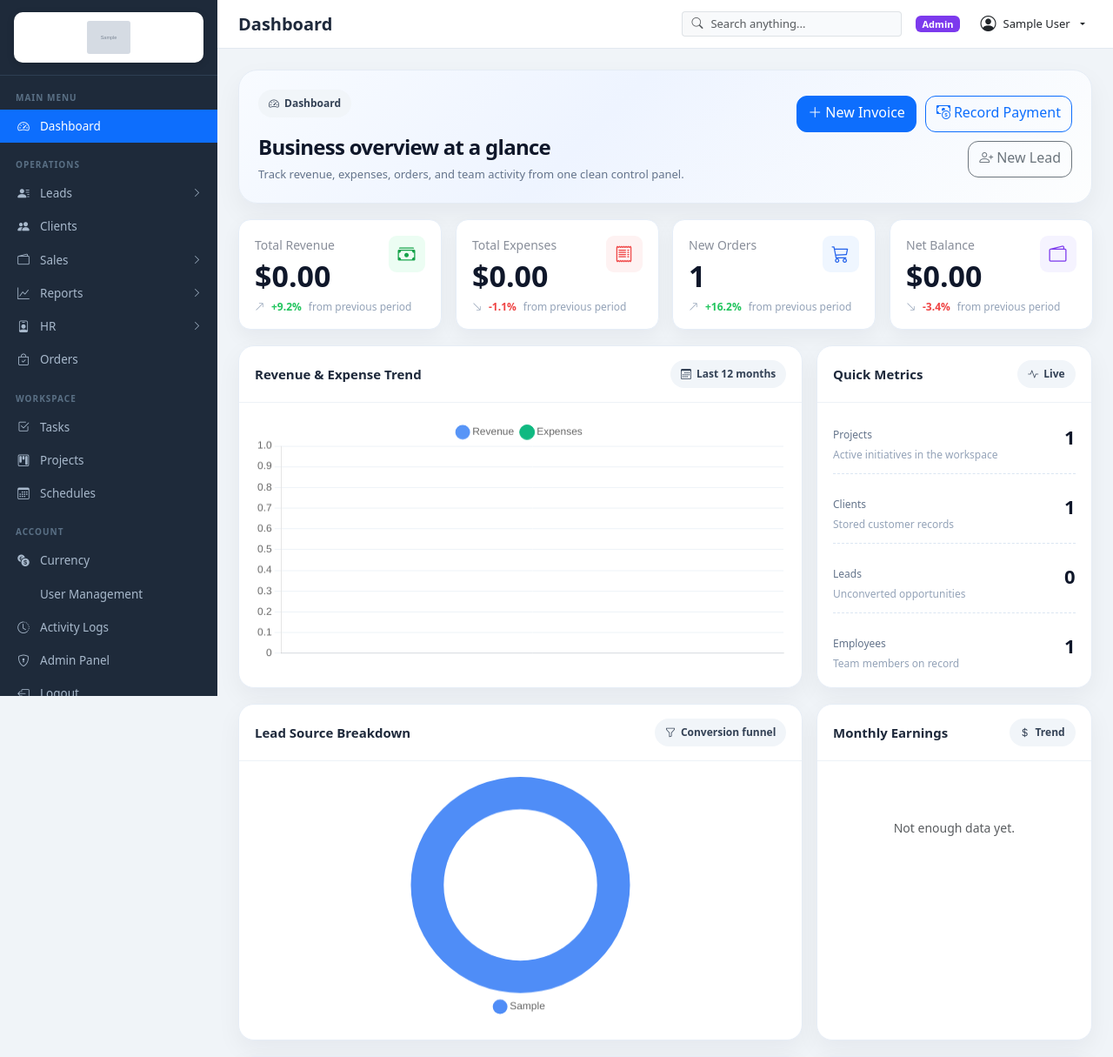
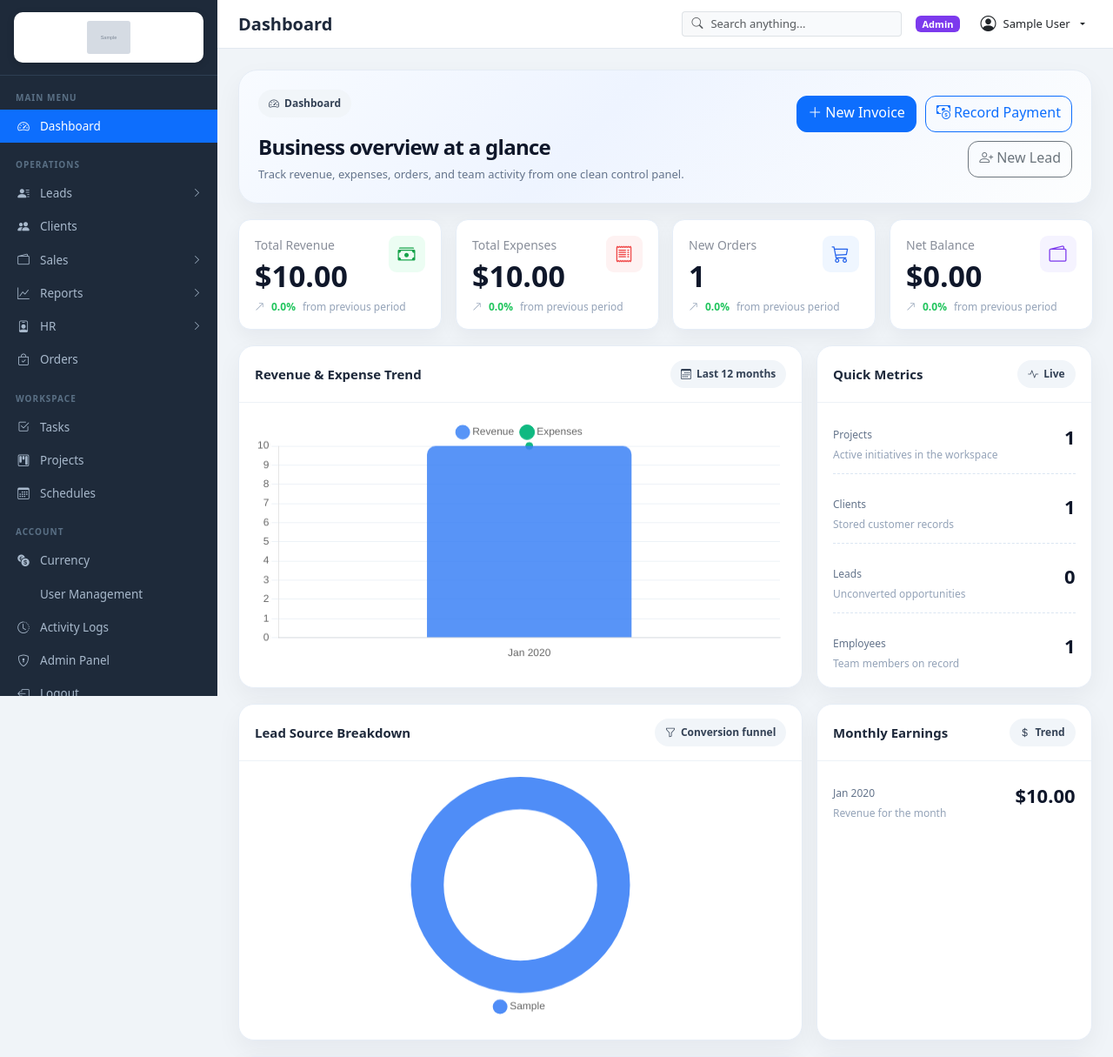
Before and after one commit to Ahad-Muhib/danpite_crm, a Django app: page / in a window 1280 px wide. Shown: the top 1215 px of the page at 87% size. Run offline with Django 5.2, Linux system fonts and the light colour scheme; a user stored in the database is signed in; tables that the repository leaves empty hold one stand-in row (values such as "Sample post"); grey boxes marked "Sample" are stand-in pictures; some libraries are stand-ins or nearby versions.

Commit message:
client fix, invoice lead fix, bank and bank transfer baki, the should be same

```diff
--- a/clients/models.py
+++ b/clients/models.py
@@ -48,7 +48,7 @@ class Client(models.Model):
     address = models.TextField(blank=True)
     category = models.CharField(max_length=30, choices=CATEGORY, blank=True)
     sub_category = models.CharField(max_length=100, blank=True)
-    status = models.CharField(max_length=20, choices=STATE, default='open')
+    status = models.CharField(max_length=20, choices=STATE, default='active')
     account_manager = models.ForeignKey(User, null=True, blank=True, on_delete=models.SET_NULL, related_name='managed_clients')
     lead_contact = models.ForeignKey('leads.LeadContact', null=True, blank=True, on_delete=models.SET_NULL, related_name='converted_clients')
     notes = models.TextField(blank=True)
--- a/core/templatetags/crm_tags.py
+++ b/core/templatetags/crm_tags.py
@@ -46,3 +46,13 @@ def url_replace(context, **kwargs):
 @register.filter
 def next_order(order):
     return 'asc' if order == 'desc' else 'desc'
+
+
+@register.filter
+def signed(value):
+    try:
+        v = float(value)
+    except (TypeError, ValueError):
+        return value
+    sign = '+' if v > 0 else ''
+    return f"{sign}{v:.1f}"
--- a/core/views.py
+++ b/core/views.py
@@ -1,3 +1,5 @@
+from datetime import timedelta
+
 from django.contrib import messages
 from django.contrib.auth import login
 from django.contrib.auth.decorators import login_required
@@ -6,6 +8,7 @@ from django.db.models import Q, Sum, Count, Avg
 from django.db.models.functions import TruncMonth
 from django.http import HttpResponseForbidden
 from django.shortcuts import get_object_or_404, redirect, render
+from django.utils import timezone
 from functools import wraps
 
 from clients.models import Client
@@ -125,6 +128,10 @@ def dashboard(request):
         'monthly_points': [],
         'latest_payments': [],
         'latest_invoices': [],
+        'revenue_delta': 0,
+        'expense_delta': 0,
+        'order_delta': 0,
+        'net_delta': 0,
         'user_role': get_user_role(request.user),
     }
 
@@ -153,12 +160,12 @@ def dashboard(request):
 
         month_map = {}
         for row in monthly_payment_rows:
-            month_map[row['month'].date().replace(day=1)] = {
+            month_map[row['month'].replace(day=1)] = {
                 'revenue': float(row['total'] or 0),
                 'expense': 0.0,
             }
         for row in monthly_expense_rows:
-            key = row['month'].date().replace(day=1)
+            key = row['month'].replace(day=1)
             month_map.setdefault(key, {'revenue': 0.0, 'expense': 0.0})
             month_map[key]['expense'] = float(row['total'] or 0)
 
@@ -173,6 +180,32 @@ def dashboard(request):
         latest_payments = Payment.objects.select_related('client', 'invoice', 'account').order_by('-created_at')[:5]
         latest_invoices = Invoice.objects.select_related('client').order_by('-created_at')[:5]
 
+        def pct_change(current, previous):
+            previous = float(previous)
+            if not previous:
+                return 0.0
+            return round((float(current) - previous) / previous * 100, 1)
+
+        today = timezone.localdate()
+        cur_start = today - timedelta(days=30)
+        prev_start = today - timedelta(days=60)
+
+        revenue_cur = Payment.objects.filter(payment_date__gte=cur_start).aggregate(s=Sum('amount'))['s'] or 0
+        revenue_prev = Payment.objects.filter(
+            payment_date__gte=prev_start, payment_date__lt=cur_start
+        ).aggregate(s=Sum('amount'))['s'] or 0
+
+        expense_cur = Expense.objects.filter(expense_date__gte=cur_start).aggregate(s=Sum('amount'))['s'] or 0
+        expense_prev = Expense.objects.filter(
+            expense_date__gte=prev_start, expense_date__lt=cur_start
+        ).aggregate(s=Sum('amount'))['s'] or 0
+
+        order_cur = Order.objects.filter(order_date__gte=cur_start).count()
+        order_prev = Order.objects.filter(order_date__gte=prev_start, order_date__lt=cur_start).count()
+
+        net_cur = float(revenue_cur) - float(expense_cur)
+        net_prev = float(revenue_prev) - float(expense_prev)
+
         ctx.update({
             'total_revenue': total_revenue,
             'total_expenses': total_expenses,
@@ -181,6 +214,10 @@ def dashboard(request):
             'monthly_points': monthly_points,
             'latest_payments': latest_payments,
             'latest_invoices': latest_invoices,
+            'revenue_delta': pct_change(revenue_cur, revenue_prev),
+            'expense_delta': pct_change(expense_cur, expense_prev),
+            'order_delta': pct_change(order_cur, order_prev),
+            'net_delta': pct_change(net_cur, net_prev),
         })
     except Exception:
         pass
--- a/leads/forms.py
+++ b/leads/forms.py
@@ -11,7 +11,7 @@ class LeadContactForm(forms.ModelForm):
                   'lead_state', 'lead_status', 'budget', 'next_followup_date', 'followup_action']
         widgets = {
             'salutation': forms.Select(attrs={'class': 'form-select'}, choices=[('', '--'), ('Mr.', 'Mr.'), ('Ms.', 'Ms.'), ('Mrs.', 'Mrs.'), ('Dr.', 'Dr.')]),
-            'name': forms.TextInput(attrs={'class': 'form-control', 'placeholder': 'Full name'}),
+            'name': forms.TextInput(attrs={'class': 'form-control', 'placeholder': 'Full name', 'list': 'lead-name-suggestions'}),
             'email': forms.EmailInput(attrs={'class': 'form-control', 'placeholder': 'Email address'}),
             'phone': forms.TextInput(attrs={'class': 'form-control', 'placeholder': 'Phone number'}),
             'company': forms.TextInput(attrs={'class': 'form-control', 'placeholder': 'Company name'}),
--- a/templates/accounts/invoice_form.html
+++ b/templates/accounts/invoice_form.html
@@ -357,7 +357,7 @@ document.addEventListener('DOMContentLoaded', function(){
   // Client autocomplete
   var clientsData = [
     {% for c in clients %}
-    {pk: {{ c.pk }}, name: "{{ c.name|escapejs }}", phone: "{{ c.phone|escapejs }}", address: "{{ c.address|escapejs }}"},
+    {pk: {{ c.pk|default_if_none:'null' }}, name: "{{ c.name|escapejs }}", phone: "{{ c.phone|escapejs }}", address: "{{ c.address|escapejs }}"},
     {% endfor %}
   ];
   var billToInput = document.getElementById('id_bill_to_name');
--- a/templates/base.html
+++ b/templates/base.html
@@ -10,6 +10,29 @@
 <link rel="stylesheet" href="https://cdn.jsdelivr.net/npm/bootstrap-icons@1.11.3/font/bootstrap-icons.min.css">
 {% load static %}
 <link rel="stylesheet" href="{% static 'css/style.css' %}">
+<style>
+.crm-card {
+  transition: box-shadow 0.25s ease;
+}
+.crm-card:hover {
+  box-shadow: 0 14px 30px rgba(15, 23, 42, 0.14);
+}
+.reveal {
+  opacity: 0;
+  transform: translateY(18px) scale(0.99);
+}
+body.dashboard-ready .reveal {
+  animation: dashRise 0.7s cubic-bezier(0.2, 0.8, 0.2, 1) forwards;
+  animation-delay: var(--d, 0ms);
+}
+@keyframes dashRise {
+  to { opacity: 1; transform: translateY(0) scale(1); }
+}
+@media (prefers-reduced-motion: reduce) {
+  .reveal { opacity: 1; transform: none; }
+  body.dashboard-ready .reveal { animation: none; }
+}
+</style>
 {% block extra_head %}{% endblock %}
 </head>
 <body>
@@ -214,6 +237,46 @@ document.getElementById('sidebar-logo-btn')?.addEventListener('click', function(
 });
 </script>
 {% endif %}
+<script>
+(function() {
+  function markReveals() {
+    var main = document.getElementById('main');
+    if (!main || main.dataset.revealed) return;
+    main.dataset.revealed = '1';
+    var idx = 0;
+    function mark(el) {
+      if (!el || el.classList.contains('reveal')) return;
+      if (getComputedStyle(el).display === 'none') return;
+      el.classList.add('reveal');
+      el.style.setProperty('--d', (idx * 50 + 40) + 'ms');
+      idx++;
+    }
+    Array.prototype.forEach.call(main.children, function(child) {
+      if (child.tagName === 'SCRIPT' || child.tagName === 'TEMPLATE') return;
+      if (child.classList.contains('modal')) return;
+      if (child.querySelector('.reveal')) return;
+      var nested = child.querySelectorAll(':scope > [class*="col"] > .crm-card, :scope > [class*="col"] > .metric-card');
+      if (nested.length) {
+        Array.prototype.forEach.call(nested, mark);
+      } else {
+        mark(child);
+      }
+    });
+  }
+
+  markReveals();
+
+  function go() {
+    if (document.body.classList.contains('dashboard-ready')) return;
+    requestAnimationFrame(function() {
+      markReveals();
+      document.body.classList.add('dashboard-ready');
+    });
+  }
+  document.addEventListener('DOMContentLoaded', go);
+  setTimeout(go, 1200);
+})();
+</script>
 {% block extra_js %}{% endblock %}
 </body>
 </html>
--- a/templates/dashboard.html
+++ b/templates/dashboard.html
@@ -9,23 +9,6 @@
   display: flex;
   flex-direction: column;
   gap: 18px;
-}
-
-.reveal {
-  opacity: 0;
-  transform: translateY(18px) scale(0.99);
-}
-
-body.dashboard-ready .reveal {
-  animation: dashRise 0.7s cubic-bezier(0.2, 0.8, 0.2, 1) forwards;
-  animation-delay: var(--d, 0ms);
-}
-
-@keyframes dashRise {
-  to {
-    opacity: 1;
-    transform: translateY(0) scale(1);
-  }
 }
 
 @keyframes glowSweep {
@@ -299,8 +282,8 @@ body.dashboard-ready .reveal {
         <div class="stat-card is-emerald">
           <div class="stat-label">Total Revenue</div>
           <div class="stat-value">{{ total_revenue|currency }}</div>
-          <div class="stat-meta up">
-            <i class="bi bi-arrow-up-right"></i><span class="delta">+9.2%</span><span>from previous period</span>
+          <div class="stat-meta {% if revenue_delta >= 0 %}up{% else %}down{% endif %}">
+            <i class="bi {% if revenue_delta >= 0 %}bi-arrow-up-right{% else %}bi-arrow-down-right{% endif %}"></i><span class="delta">{{ revenue_delta|signed }}%</span><span>from previous period</span>
           </div>
           <div class="stat-icon"><i class="bi bi-cash-stack"></i></div>
         </div>
@@ -311,8 +294,8 @@ body.dashboard-ready .reveal {
         <div class="stat-card is-rose">
           <div class="stat-label">Total Expenses</div>
           <div class="stat-value">{{ total_expenses|currency }}</div>
-          <div class="stat-meta down">
-            <i class="bi bi-arrow-down-right"></i><span class="delta">-1.1%</span><span>from previous period</span>
+          <div class="stat-meta {% if expense_delta >= 0 %}up{% else %}down{% endif %}">
+            <i class="bi {% if expense_delta >= 0 %}bi-arrow-up-right{% else %}bi-arrow-down-right{% endif %}"></i><span class="delta">{{ expense_delta|signed }}%</span><span>from previous period</span>
           </div>
           <div class="stat-icon"><i class="bi bi-receipt"></i></div>
         </div>
@@ -323,8 +306,8 @@ body.dashboard-ready .reveal {
         <div class="stat-card is-blue">
           <div class="stat-label">New Orders</div>
           <div class="stat-value">{{ order_count }}</div>
-          <div class="stat-meta up">
-            <i class="bi bi-arrow-up-right"></i><span class="delta">+16.2%</span><span>from previous period</span>
+          <div class="stat-meta {% if order_delta >= 0 %}up{% else %}down{% endif %}">
+            <i class="bi {% if order_delta >= 0 %}bi-arrow-up-right{% else %}bi-arrow-down-right{% endif %}"></i><span class="delta">{{ order_delta|signed }}%</span><span>from previous period</span>
           </div>
           <div class="stat-icon"><i class="bi bi-cart3"></i></div>
         </div>
@@ -335,9 +318,9 @@ body.dashboard-ready .reveal {
         <div class="stat-card is-violet">
           <div class="stat-label">Net Balance</div>
           <div class="stat-value">{{ net_balance|currency }}</div>
-          <div class="stat-meta {% if net_balance >= 0 %}up{% else %}down{% endif %}">
-            <i class="bi {% if net_balance >= 0 %}bi-arrow-up-right{% else %}bi-arrow-down-right{% endif %}"></i>
-            <span class="delta">{% if net_balance >= 0 %}+11.7%{% else %}-3.4%{% endif %}</span>
+          <div class="stat-meta {% if net_delta >= 0 %}up{% else %}down{% endif %}">
+            <i class="bi {% if net_delta >= 0 %}bi-arrow-up-right{% else %}bi-arrow-down-right{% endif %}"></i>
+            <span class="delta">{{ net_delta|signed }}%</span>
             <span>from previous period</span>
           </div>
           <div class="stat-icon"><i class="bi bi-wallet2"></i></div>
@@ -581,10 +564,6 @@ body.dashboard-ready .reveal {
 <script src="https://cdn.jsdelivr.net/npm/chart.js@4.4.5/dist/chart.umd.min.js"></script>
 <script>
 document.addEventListener('DOMContentLoaded', function() {
-  requestAnimationFrame(function() {
-    document.body.classList.add('dashboard-ready');
-  });
-
   const monthlyData = JSON.parse(document.getElementById('dashboard-monthly-points').textContent || '[]');
   const sourceData = JSON.parse(document.getElementById('dashboard-source-stats').textContent || '[]');
 
```
Also changed, not shown: accounts/views.py (+16 -2 lines), clients/views.py (+15 -3 lines), leads/views.py (+8 -0 lines), templates/clients/client_detail.html (+20 -0 lines), templates/leads/lead_form.html (+10 -1 lines), clients/migrations/0011_alter_client_status.py (added).
